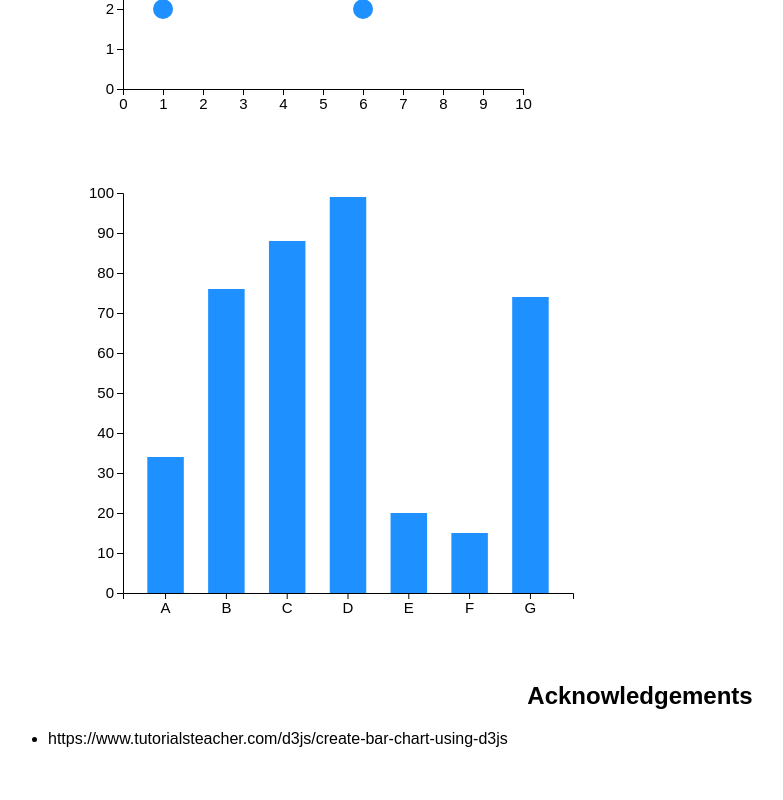
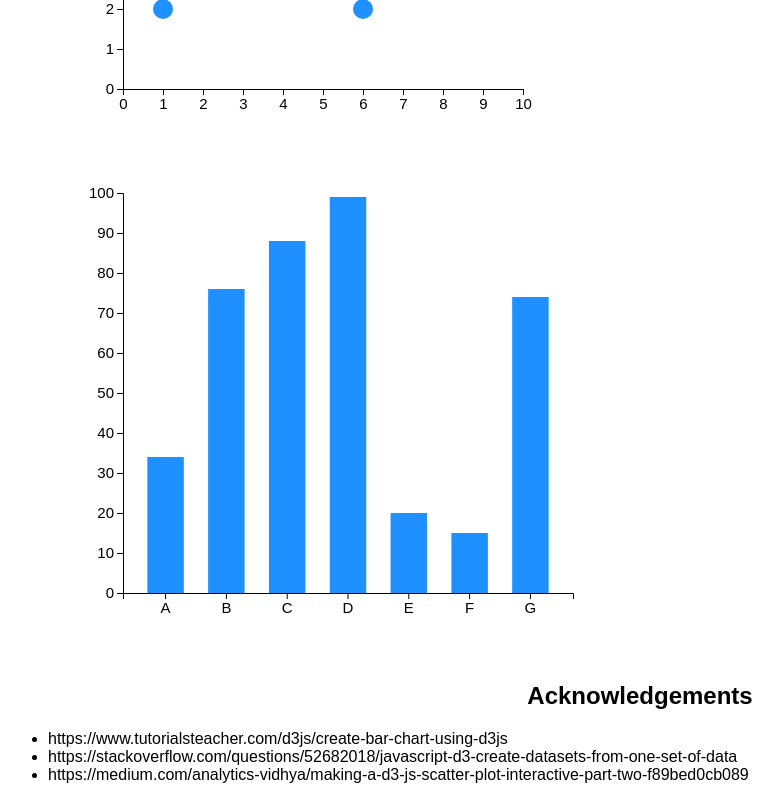
Before and after one commit to DS4200-Sec2-F22/hw-05-lb-kn-5, a plain HTML site: page index.html in a window 1280 px wide. Shown: the part 456-1256 px from the top of the page, without its empty margins (0-783 px from the left). Before the commit the page ends 1220 px from the top, so only its background shows below. Drawn offline with Linux system fonts and the light colour scheme.

Commit message:
completed html

```diff
--- a/index.html
+++ b/index.html
@@ -67,6 +67,8 @@
     <h2>Acknowledgements</h2>
         <ul>
             <li>https://www.tutorialsteacher.com/d3js/create-bar-chart-using-d3js</li>
+            <li>https://stackoverflow.com/questions/52682018/javascript-d3-create-datasets-from-one-set-of-data</li>
+            <li>https://medium.com/analytics-vidhya/making-a-d3-js-scatter-plot-interactive-part-two-f89bed0cb089</li>
         </ul>
 
     <script src="js/main.js"></script>
```
